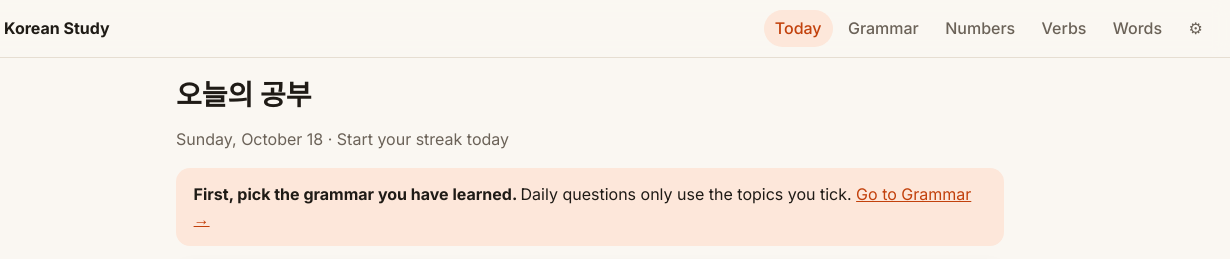
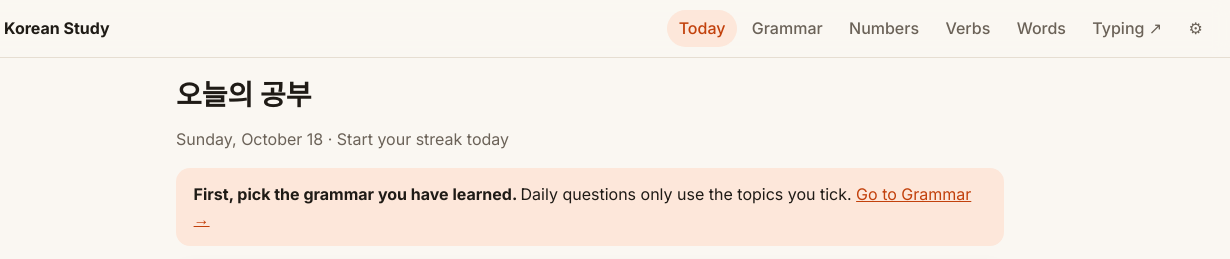
Before and after one commit to FranzKieviet/franzkieviet-korean-study, a website: page site/index.html in a window 1280 px wide. Shown: the top 259 px of the page, 50-1280 px from the left. Drawn offline with Linux system fonts and the light colour scheme; files that its build step writes are made by us from their sources; files whose address does not match are found by name.

Commit message:
Add link to learn to type

```diff
--- a/site/index.html
+++ b/site/index.html
@@ -20,6 +20,7 @@
       <a href="#numbers" data-route="numbers">Numbers</a>
       <a href="#verbs" data-route="verbs">Verbs</a>
       <a href="#words" data-route="words">Words</a>
+      <a href="https://type.sam.today/lesson" target="_blank" rel="noopener" title="Learn to type in Korean (opens in a new tab)">Typing ↗</a>
       <a href="#settings" data-route="settings" aria-label="Settings">⚙︎</a>
     </nav>
   </header>
```
